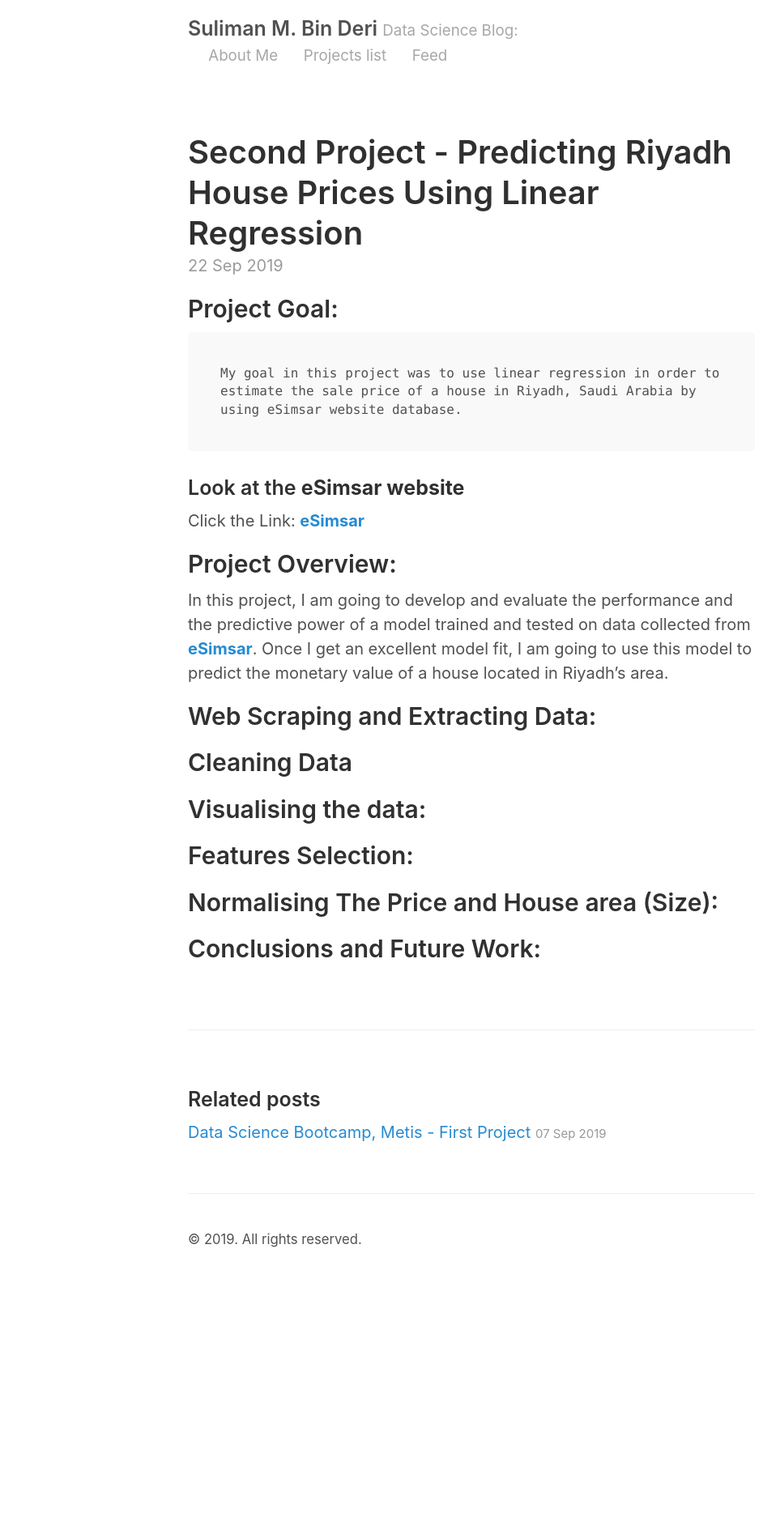
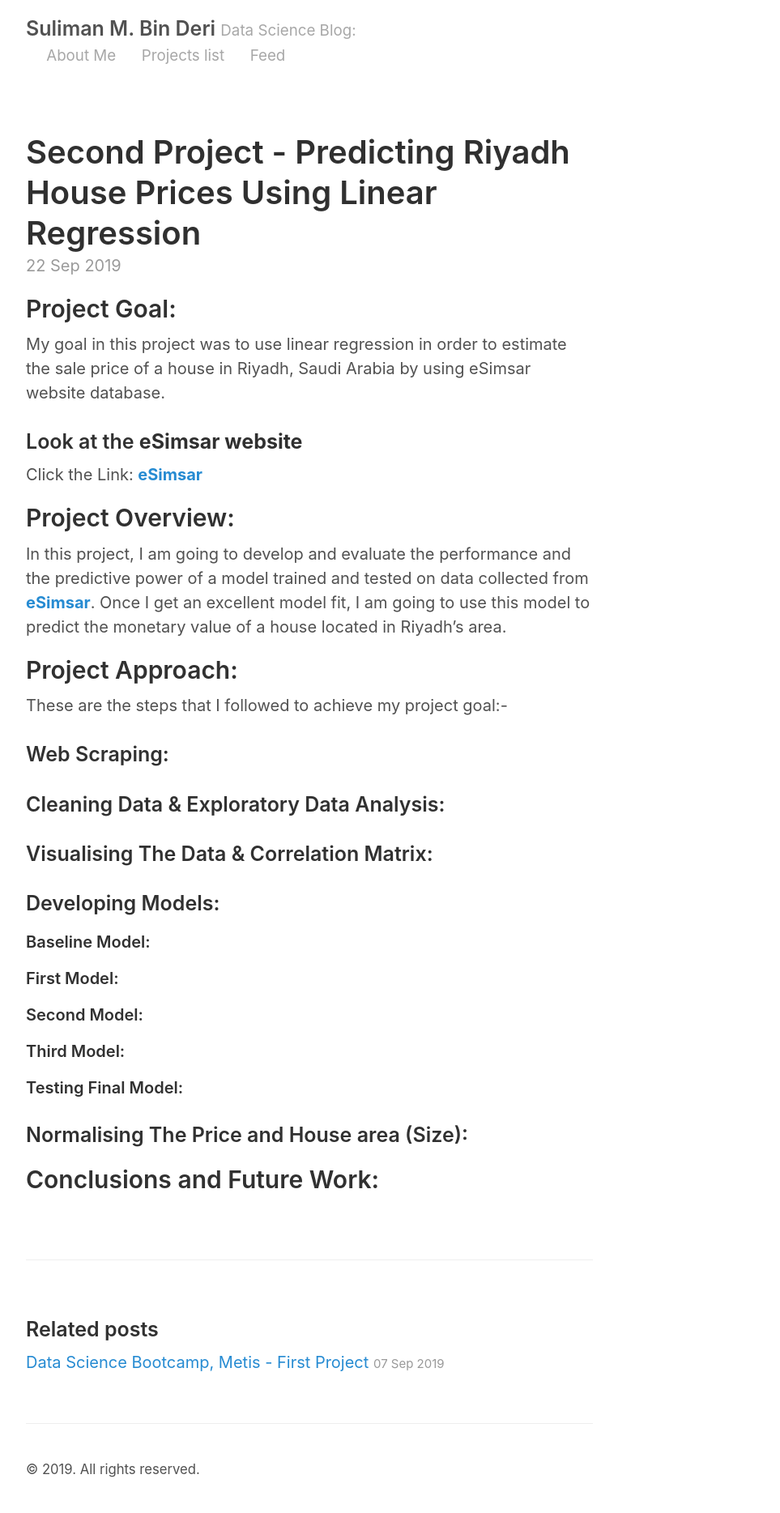
Before and after one commit to SulimanMD/SulimanMD.github.io, a Jekyll site: the page built from _posts/2019-09-22-Project_2.md, in a window 1280 px wide. Shown: the whole page at 81% size, without its empty margins (58-1021 px from the left). Built offline with Jekyll 4.4.1, drawn with Linux system fonts in a browser that asks for light colours; before the commit the page ends 1584 px from its top, so only the background shows below that.

Commit message:
Commit number 13

````diff
--- a/_posts/2019-09-22-Project_2.md
+++ b/_posts/2019-09-22-Project_2.md
@@ -3,11 +3,10 @@ layout: post
 title: Second Project - Predicting Riyadh House Prices Using Linear Regression
 ---
 ## Project Goal:
-```
-My goal in this project was to use linear regression in order to
-estimate the sale price of a house in Riyadh, Saudi Arabia by
+
+My goal in this project was to use linear regression in order to estimate the sale price of a house in Riyadh, Saudi Arabia by
 using eSimsar website database.
-```
+
 
 ### Look at the **eSimsar website**
 Click the Link: [**eSimsar**](https://www.esimsar.com/)
@@ -17,25 +16,42 @@ Click the Link: [**eSimsar**](https://www.esimsar.com/)
 In this project, I am going to develop and evaluate the performance and the predictive power of a model trained and tested on data collected from [**eSimsar**](https://www.esimsar.com/). Once I get an excellent model fit, I am going to use this model to predict the monetary value of a house located in Riyadh's area.
 
 
+## Project Approach:
 
-## Web Scraping and Extracting Data:
+These are the steps that I followed to achieve my project goal:-
+
+### Web Scraping:
 
 
 
 
-## Cleaning Data
+### Cleaning Data & Exploratory Data Analysis:
 
 
 
-## Visualising the data:
+### Visualising The Data & Correlation Matrix:
+
+
+### Developing Models:
+
+
+#### Baseline Model:
+
+
+#### First Model:
+
+
+#### Second Model:
+
+
+#### Third Model:
+
+
+#### Testing Final Model:
 
 
 
-## Features Selection:
-
-
-
-## Normalising The Price and House area (Size):
+### Normalising The Price and House area (Size):
 
 
 
--- a/_sass/_layout.scss
+++ b/_sass/_layout.scss
@@ -6,8 +6,8 @@
   max-width: 38rem;
   padding-left:  1.5rem;
   padding-right: 1.5rem;
-  margin-left:  auto;
-  margin-right: auto;
+  margin-left:  3rem;
+  margin-right: 3rem;
 }
 
 footer {
````
